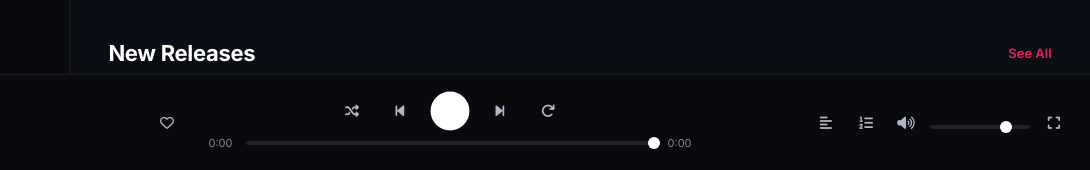
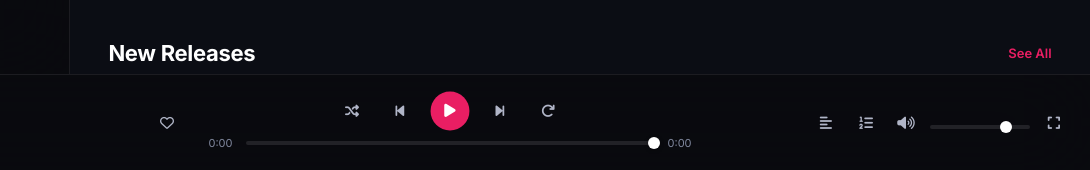
Before and after one commit to 9priyanshu9/BitGroove, a website: page public/index.html in a window 1280 px wide. In both pictures the pointer is over the button 639 px from the left and 740 px from the top of the page. Shown: the part 630-800 px from the top of the page, 190-1280 px from the left. Drawn offline with Linux system fonts and the light colour scheme; no server answers.

Commit message:
Fix play button hover contrast

```diff
--- a/public/styles.css
+++ b/public/styles.css
@@ -1850,7 +1850,7 @@ button:active { filter: brightness(0.9); }
 .np-artwork-container { border-radius: 10px; box-shadow: 0 4px 16px rgba(0, 0, 0, 0.2); }
 .np-like-btn.liked i, .fs-action-btn.liked i { animation: heartPop 0.25s ease; }
 .np-btn:hover, .fs-btn:hover, .queue-action-btn:hover { background: var(--bg-card-hover); }
-.np-play-btn:hover { background: var(--text-primary); }
+.np-play-btn:hover { background: var(--primary); color: #fff; }
 .song-row:focus-within .song-row-actions, .queue-item:focus-within .queue-item-remove { opacity: 1; }
 .search-results-grid > .song-card, .search-results-grid > .album-card, .search-results-grid > .playlist-card,
 .charts-grid > .playlist-card, .playlists-grid > .playlist-card { min-width: 0; max-width: none; width: 100%; }
```
